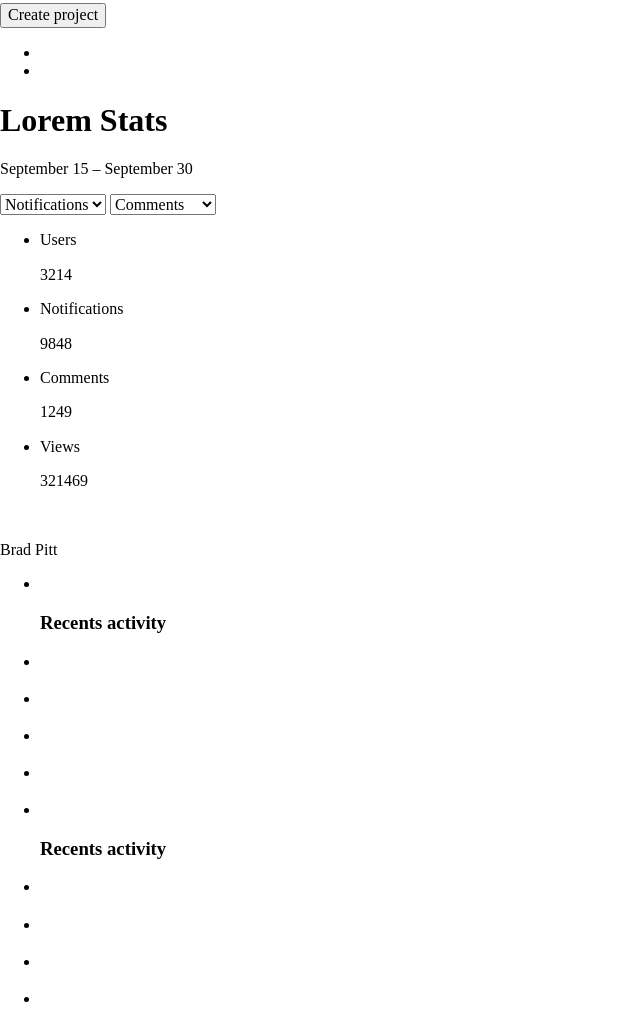
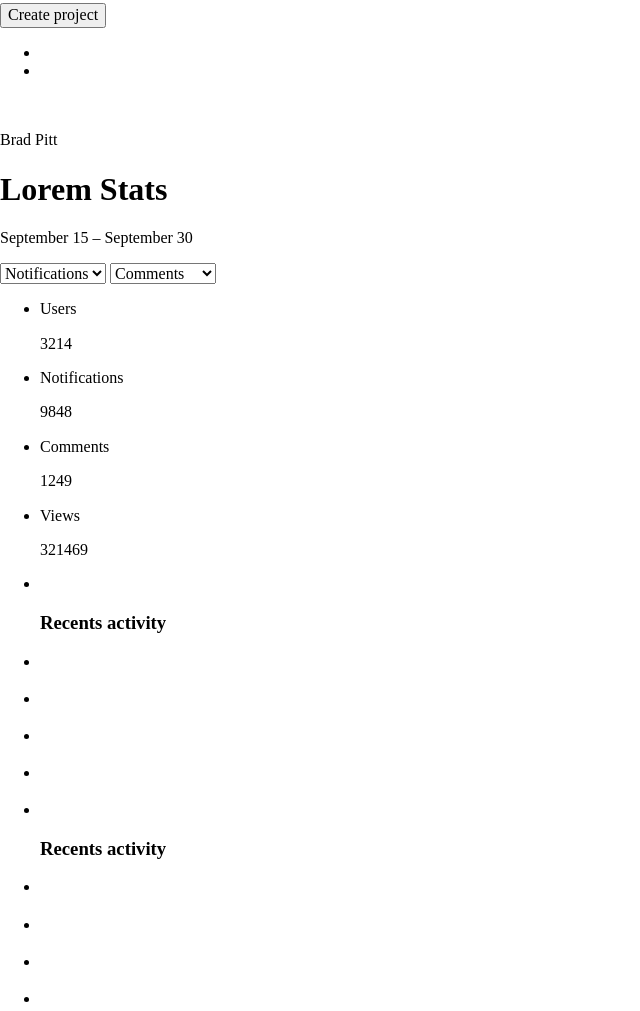
Before and after one commit to oddman-lab/html5-css3_practise_-1, a plain HTML site: page admin-panel/index.html in a window 1280 px wide. Shown: the part 209-1220 px from the top of the page, without its empty margins (0-640 px from the left). Drawn offline with nearby package versions, Linux system fonts and the light colour scheme.

Commit message:
Поправил базовую разметку в index.html

```diff
--- a/admin-panel/index.html
+++ b/admin-panel/index.html
@@ -49,10 +49,14 @@
         <header class="main__header">
             <h2 class="header__title">Activity</h2>
             <button class="button header__button">Create project</button>
-            <ul class=" header__notification">
+            <ul class="header__notification">
                 <li class="notification__item"></li>
                 <li class="notification__item"></li>
             </ul>
+            <div class="header__profile">
+                <img src="" alt="" class="profile__img">
+                <p class="profile__name">Brad Pitt</p>
+            </div>
         </header>
         <section class="main__section">
             <div class="statistics-section">
@@ -100,12 +104,8 @@
                 </div>
             </div>
         </section>
-    </main>
-    <aside class="sidebar-personal">
-        <div class="sidebar-personal__profile">
-            <img src="" alt="" class="profile__img">
-            <p class="profile__name">Brad Pitt</p>
-        </div>
+        <aside class="main__sidebar-personal">
+
             <div class="sidebar-personal__recent-activity">
                 <ul class="recent-activity-list">
                     <li class="recent-activity-list__item"></li>
@@ -161,6 +161,7 @@
                 </ul>
             </div>
         </aside>
+    </main>
 </div>
 </body>
 </html>
```
Lines whose indentation alone changed are shown as unchanged.
